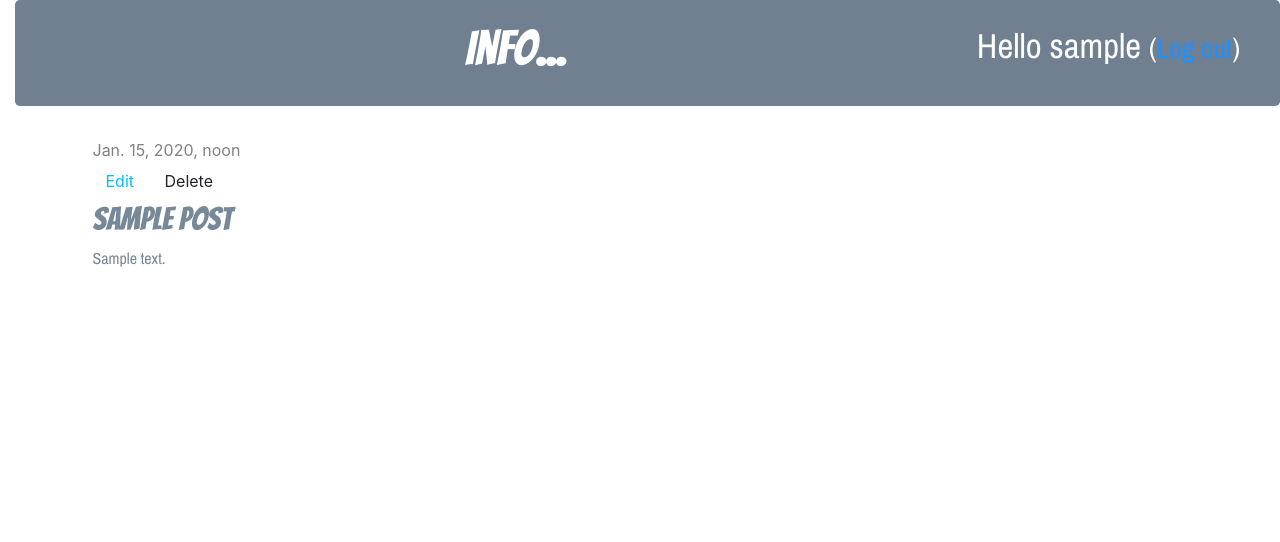
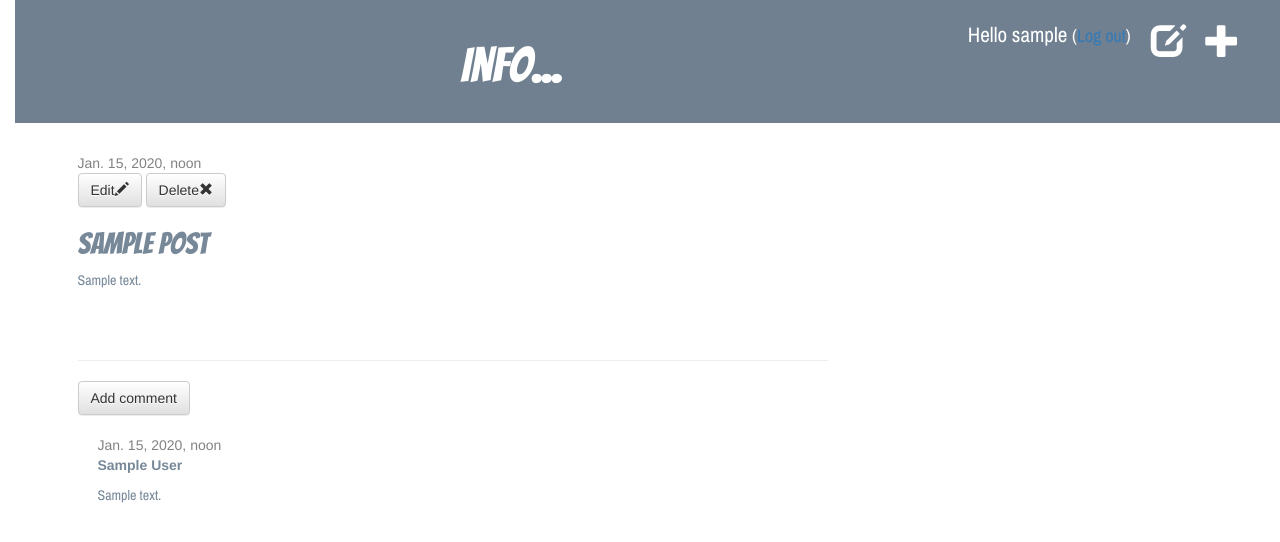
Before and after one commit to GhitaAlexandruIon/bsite, a Django app: page /post/1/ in a window 1280 px wide. Shown: the top 542 px of the page. Run offline with Django 3.2, Linux system fonts and the light colour scheme; a user stored in the database is signed in; tables that the repository leaves empty hold one stand-in row (values such as "Sample post"); some libraries are stand-ins or nearby versions.

Commit message:
Created coments for posts

```diff
--- a/blog/admin.py
+++ b/blog/admin.py
@@ -1,5 +1,6 @@
 from django.contrib import admin
-from .models import Post
+from .models import Post, Comment
 
 # Register your models here.
 admin.site.register(Post)
+admin.site.register(Comment)
--- a/blog/models.py
+++ b/blog/models.py
@@ -16,3 +16,21 @@ class Post(models.Model):
 
     def __str__(self):
         return self.title
+
+    def approved_comments(self):
+        return self.comments.filter(approved_comment=True)
+
+
+class Comment(models.Model):
+    post = models.ForeignKey('blog.Post', on_delete=models.CASCADE, related_name='comments')
+    author = models.CharField(max_length=200)
+    text = models.TextField()
+    created_date = models.DateTimeField(default=timezone.now)
+    approved_comment = models.BooleanField(default=False)
+
+    def approve(self):
+        self.approved_comment = True
+        self.save()
+
+    def __str__(self):
+        return self.text
--- a/blog/static/css/blog.css
+++ b/blog/static/css/blog.css
@@ -46,9 +46,6 @@ p {
 .post {
     margin-bottom: 70px;
 }
-#newpost, #edit{
-    color: deepskyblue;
+.comment{
+    margin: 20px 0 20px 20px;
 }
-a{
-    color: dodgerblue;!important;
-}
--- a/blog/templates/blog/base.html
+++ b/blog/templates/blog/base.html
@@ -4,26 +4,13 @@
 <head>
     <meta charset="UTF-8">
     <title>Info...</title>
-    <link rel="stylesheet" href="https://stackpath.bootstrapcdn.com/bootstrap/4.4.1/css/bootstrap.min.css"
-          integrity="sha384-Vkoo8x4CGsO3+Hhxv8T/Q5PaXtkKtu6ug5TOeNV6gBiFeWPGFN9MuhOf23Q9Ifjh" crossorigin="anonymous">
+    <link rel="stylesheet" href="//maxcdn.bootstrapcdn.com/bootstrap/3.2.0/css/bootstrap.min.css">
+    <link rel="stylesheet" href="//maxcdn.bootstrapcdn.com/bootstrap/3.2.0/css/bootstrap-theme.min.css">
     <link rel="stylesheet" href="{% static 'css/blog.css' %}">
     <link href="https://fonts.googleapis.com/css?family=Archivo+Narrow|Bangers&display=swap" rel="stylesheet">
 </head>
 <body>
 <div class="jumbotron text-center">
-{#    <h1><a href="/">Info...</a></h1>#}
-{#    {% if user.is_authenticated %}#}
-{#        <a id="newpost" href="{% url 'post_new' %}" class="top-menu">Add+</a>#}
-{#        <a href="{% url 'post_draft_list' %}" class="top-menu">Draft<span class="glyphicon glyphicon-edit"></span></a>#}
-{#    {% endif %}#}
-{#</div>#}
-{#<div class="content container">#}
-{#    <div class="row">#}
-{#        <div class="col-md-8">#}
-{#            {% block content %}#}
-{#            {% endblock %}#}
-{#        </div>#}
-{#    </div>#}
     {% if user.is_authenticated %}
         <a href="{% url 'post_new' %}" class="top-menu"><span class="glyphicon glyphicon-plus"></span></a>
         <a href="{% url 'post_draft_list' %}" class="top-menu"><span class="glyphicon glyphicon-edit"></span></a>
--- a/blog/templates/blog/post_detail.html
+++ b/blog/templates/blog/post_detail.html
@@ -18,4 +18,25 @@
         <h2>{{ post.title }}</h2>
         <p>{{ post.text|linebreaksbr }}</p>
     </div>
+    <hr>
+    <a class="btn btn-default" href="{% url 'add_comment_to_post' pk=post.pk %}">Add comment</a>
+    {% for comment in post.comments.all %}
+        {% if user.is_authenticated or comment.approved_comment %}
+            <div class="comment">
+                <div class="date">
+                    {{ comment.created_date }}
+                    {% if not comment.approved_comment %}
+                        <a class="btn btn-default" href="{% url 'comment_remove' pk=comment.pk %}"><span
+                                class="glyphicon glyphicon-remove"></span></a>
+                        <a class="btn btn-default" href="{% url 'comment_approve' pk=comment.pk %}"><span
+                                class="glyphicon glyphicon-ok"></span></a>
+                    {% endif %}
+                </div>
+                <strong>{{ comment.author }}</strong>
+                <p>{{ comment.text|linebreaks }}</p>
+            </div>
+        {% endif %}
+    {% empty %}
+        <p>No comments here yet :(</p>
+    {% endfor %}
 {% endblock %}
--- a/blog/templates/blog/post_list.html
+++ b/blog/templates/blog/post_list.html
@@ -7,6 +7,7 @@
             </div>
             <h2><a href="{% url 'post_detail' pk=post.pk %}">{{ post.title }}</a></h2>
             <p>{{ post.text|linebreaksbr }}</p>
+            <a href="{% url 'post_detail' pk=post.pk %}">Comments: {{ post.approved_comments.count }}</a>
         </div>
     {% endfor %}
 {% endblock %}
--- a/blog/urls.py
+++ b/blog/urls.py
@@ -9,5 +9,7 @@ urlpatterns = [
     path('drafts/', views.post_draft_list, name='post_draft_list'),
     path('post/<pk>/publish/', views.post_publish, name='post_publish'),
     path('post/<pk>/remove/', views.post_remove, name='post_remove'),
-
+    path('post/<int:pk>/comment/', views.add_comment_to_post, name='add_comment_to_post'),
+    path('comment/<int:pk>/approve/', views.comment_approve, name='comment_approve'),
+    path('comment/<int:pk>/remove/', views.comment_remove, name='comment_remove'),
 ]
--- a/blog/views.py
+++ b/blog/views.py
@@ -2,8 +2,8 @@ from django.contrib.auth.decorators import login_required
 from django.shortcuts import render, get_object_or_404, redirect
 from django.utils import timezone
 
-from .forms import PostForm
-from .models import Post
+from .forms import PostForm, CommentForm
+from .models import Post, Comment
 
 
 # Create your views here.
@@ -28,7 +28,8 @@ def post_new(request):
             post.author = request.user
             post.published_date = timezone.now()
             post.save()
-            return redirect('post_detail', pk=post.pk)
+            # return redirect('post_detail', pk=post.pk)
+            return render(request, 'blog/post_detail.html', {'post': post})
     else:
         form = PostForm()
     return render(request, 'blog/post_edit.html', {'form': form})
@@ -68,3 +69,31 @@ def post_remove(request, pk):
     post = get_object_or_404(Post, pk=pk)
     post.delete()
     return redirect('post_list')
+
+
+def add_comment_to_post(request, pk):
+    post = get_object_or_404(Post, pk=pk)
+    if request.method == 'POST':
+        form = CommentForm(request.POST)
+        if form.is_valid():
+            comment = form.save(commit=False)
+            comment.post = post
+            comment.save()
+            return redirect('post_detail', pk=post.pk)
+    else:
+        form = CommentForm()
+        return render(request, 'blog/add_comment_to_post.html', {'form': form})
+
+
+@login_required
+def comment_remove(request, pk):
+    comment = get_object_or_404(Comment, pk=pk)
+    comment.delete()
+    return redirect('post_detail', pk=comment.post.pk)
+
+
+@login_required
+def comment_approve(request, pk):
+    comment = get_object_or_404(Comment, pk=pk)
+    comment.approve()
+    return redirect('post_detail', pk=comment.post.pk)
```
Also changed, not shown: blog/forms.py (+8 -1 lines), blog/templates/blog/add_comment_to_post.html (added, +9 -0 lines), blog/migrations/0002_comment.py (added). Lines whose indentation alone changed are shown as unchanged.
